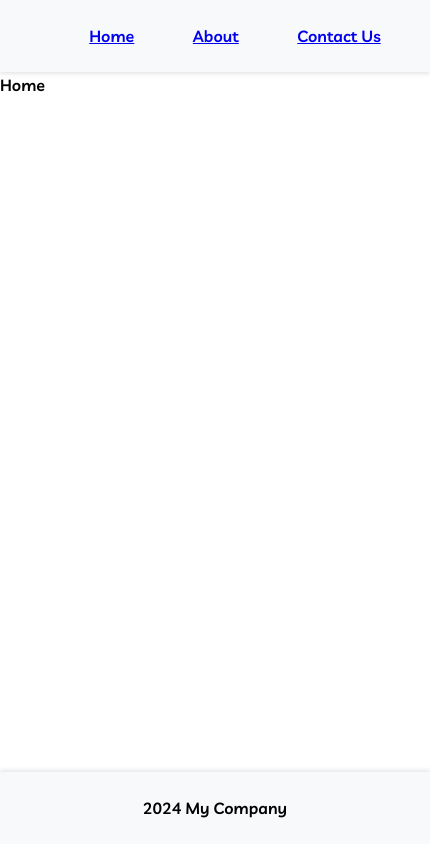
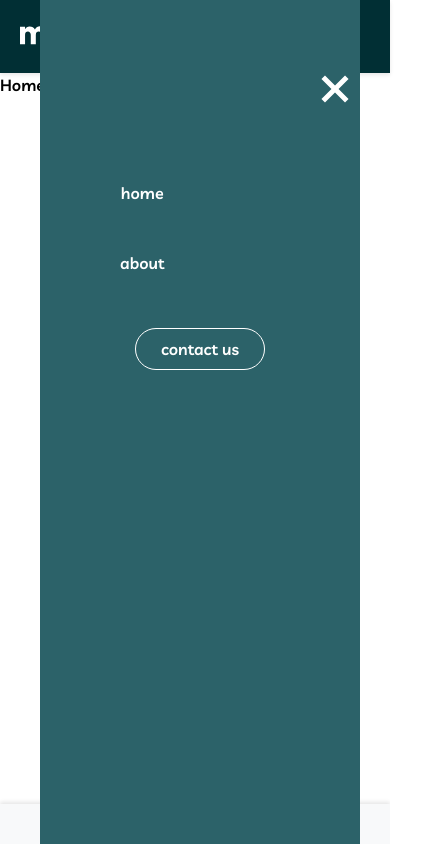
Before and after one commit to poulami-saha/Global-Code-Queens-MyTeam-Website, a React (Create React App) app: page / in a window 390 px wide. Shown: the whole page, 430 px wide, since content can reach past the window. Built offline with nearby package versions, Linux system fonts and the light colour scheme.

Commit message:
Created responsive-header-component

```diff
--- a/src/App.css
+++ b/src/App.css
@@ -1,6 +1,9 @@
 @import url("https://fonts.googleapis.com/css2?family=Livvic:ital,wght@0,600;0,700;1,600;1,700&display=swap");
 
 * {
+  margin: 0;
+  padding: 0;
+  box-sizing: border-box;
   /* font fallback stack from React defaults */
   font-family: "Livvic", -apple-system, BlinkMacSystemFont, "Segoe UI", "Roboto",
     "Oxygen", "Ubuntu", "Cantarell", "Fira Sans", "Droid Sans", "Helvetica Neue",
@@ -13,12 +16,15 @@ html {
 }
 
 :root {
-  --primary-white-color: #fff;
-  --primary-hover-color: #002529;
+  --primary-white: #ffffff;
+  --dark-green: #002529;
   --primary-disabled-color: #666666;
-  --primary-disabled-border-color: #cccccc;
-  --secondary-hover-color: #79c8c7;
+  --primary-disabled-border: #cccccc;
+  --rapture-blue: #79c8c7;
   --secondary-disabled-color: #374041;
-  --tertiary-color: #012f34;
-  --error-color: #f67e7e;
+  --coral-color: #f67e7e;
+  --dark-theme-background: #012f34;
+  --midnight-green: #014e56;
+  --police-blue: #2c6269;
+  --deep-jungle-blue: #004047;
 }
--- a/src/components/Header/Header.jsx
+++ b/src/components/Header/Header.jsx
@@ -1,17 +1,27 @@
-import React from 'react';
-import { Link } from 'react-router-dom';
-import styles from './Header.module.css';
+import React, { useState } from "react";
+// import { Link } from 'react-router-dom';
+import icon_close from "../../assets/icon-close.svg";
+import logo from "../../assets/logo.svg";
+import styles from "./Header.module.css";
 
 const Header = () => {
+  const [mobileMenu, setMobileMenu] = useState(false);
+  const toggleMenu = () => {
+    mobileMenu ? setMobileMenu(false) :
+   setMobileMenu(true);
+  };
   return (
     <header className={styles.header}>
+      <img src={logo} alt="myteam logo" className={styles.logo} />
       <nav>
-        <ul>
-          <li><Link to="/">Home</Link></li>
-          <li><Link to="/about">About</Link></li>
-          <li><Link to="/contact">Contact Us</Link></li>
+        <ul className={ mobileMenu ? '' :  styles['hide-mobile-menu']}>
+          <img src={icon_close} alt="" className={styles.icon_close} onClick={toggleMenu} />
+         <li>home</li>
+          <li>about</li>
         </ul>
+          <button className={styles.btn}>contact us</button>
       </nav>
+
     </header>
   );
 };
--- a/src/components/Header/Header.module.css
+++ b/src/components/Header/Header.module.css
@@ -1,20 +1,124 @@
 .header {
-    background-color: #f8f9fa;
-    padding: 10px 20px;
-    box-shadow: 0 2px 4px rgba(0, 0, 0, 0.1);
+  width: 100%;
+  background-color: var(--dark-theme-background);
+  padding-left: 10%;
+  padding-right: 10%;
+  padding-top: 20px;
+  padding-bottom: 20px;
+  box-shadow: 0 2px 4px rgba(0, 0, 0, 0.1);
+  color: #fff;
+  display: flex;
+  align-items: center;
+  justify-content: space-between;
+  position: fixed;
+  top: 0;
+  left: 0;
+  z-index: 10;
+}
+.logo {
+  width: 160px;
+}
+nav {
+  width: 1000px;
+  max-width: 750px;
+  margin-right: 60px;
+  display: flex;
+  align-items: center;
+  justify-content: space-between;
+}
+nav ul {
+  display: flex;
+  align-items: center;
+}
+
+nav ul li {
+  list-style: none;
+  color: var(--primary-white);
+  padding-right: 30px;
+}
+
+.btn {
+  background: transparent;
+  color: var(--primary-white);
+  padding: 10px 25px;
+  padding-block: 12px;
+  padding-inline: 25px;
+  font-size: 16px;
+  border: 2px solid #fff;
+  border-radius: 30px;
+  cursor: pointer;
+}
+
+.icon_close {
+  display: none;
+}
+
+/* -----------------Media Query------------------- */
+@media (max-width: 1240px) {
+  nav {
+    margin-right: 30px;
+  }
+}
+@media (max-width: 1196px) {
+  nav {
+    margin-left: 30px;
+  }
+}
+@media (max-width: 870px) {
+  nav {
+    margin-left: 30px;
+  }
+}
+@media (max-width: 768px) {
+  .header {
+    padding-left: 5%;
+    padding-right: 5%;
+  }
+  .logo {
+    width: 130px;
+  }
+  .btn {
+    padding: 10px 25px;
+    font-size: 16px;
+    border: 1.5px solid #fff;
+  }
+  nav {
+    flex-direction: column;
+    justify-content: flex-start;
+    align-items: flex-start;
     position: fixed;
-    width: 100%;
     top: 0;
-    left: 0;
-    z-index: 1000;
+    right: 0;
+    bottom: 0;
+    background: var(--police-blue);
+    z-index: 1;
+    width: 350px;
+    max-width: 320px;
+    padding-top: 70px;
+    transition: 0.5s;
   }
-
-  .header nav ul {
-    list-style: none;
-    display: flex;
-    justify-content: space-around;
+  nav ul {
+    /* width: 100%; */
+    flex-direction: column;
+    padding: 30px 40px;
   }
-
-  .header nav ul li {
-    margin: 0 10px;
+  nav ul li {
+    padding: 25px;
+    margin-left: 15px;
   }
+  .btn {
+    align-self: center;
+  }
+  .icon_close {
+    display: block;
+    width: 30px;
+    margin: 15px;
+    cursor: pointer;
+    position: relative;
+    bottom: 40px;
+    left: 200px;
+  }
+  .hide-mobile-menu {
+    right: -350px;
+  }
+}
```
